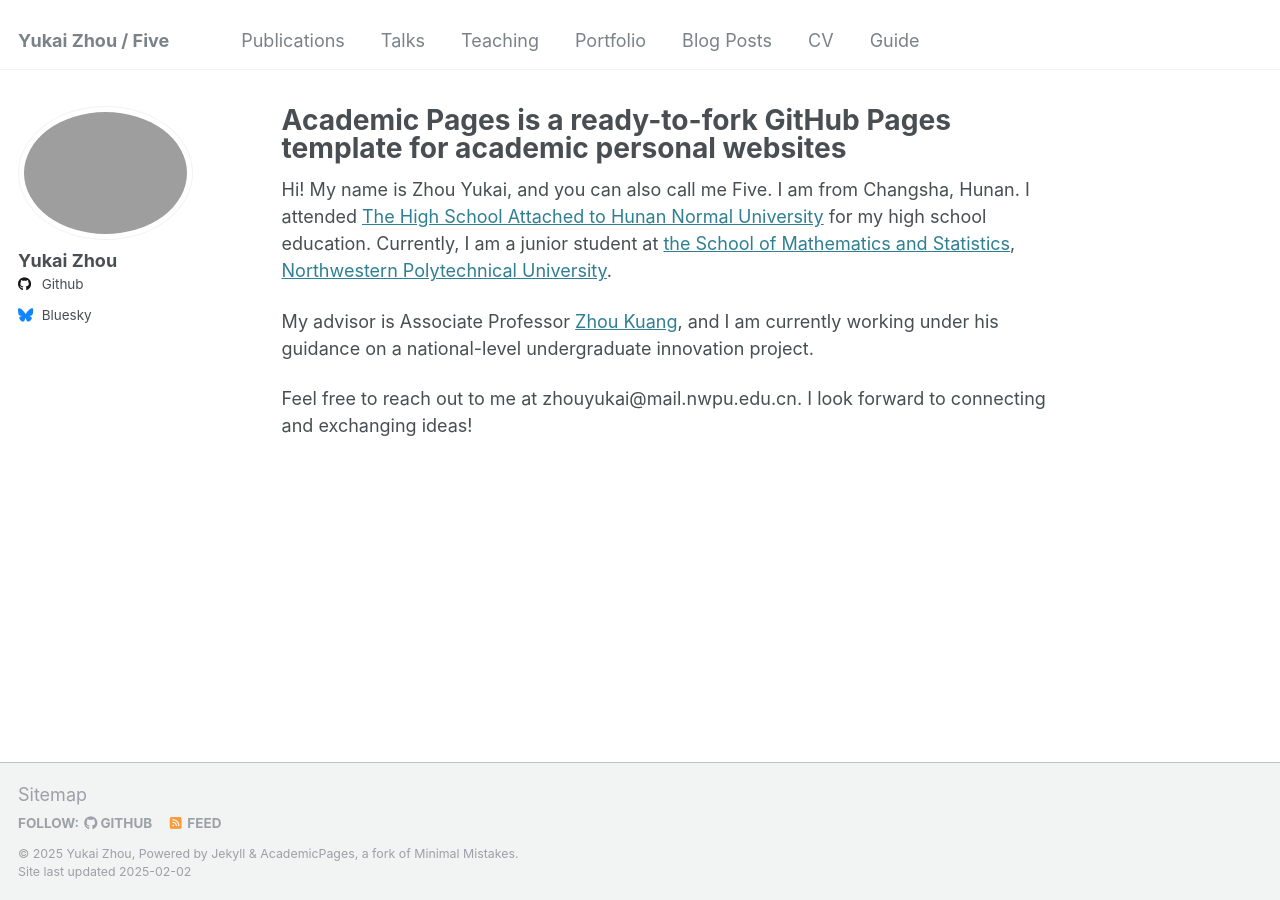
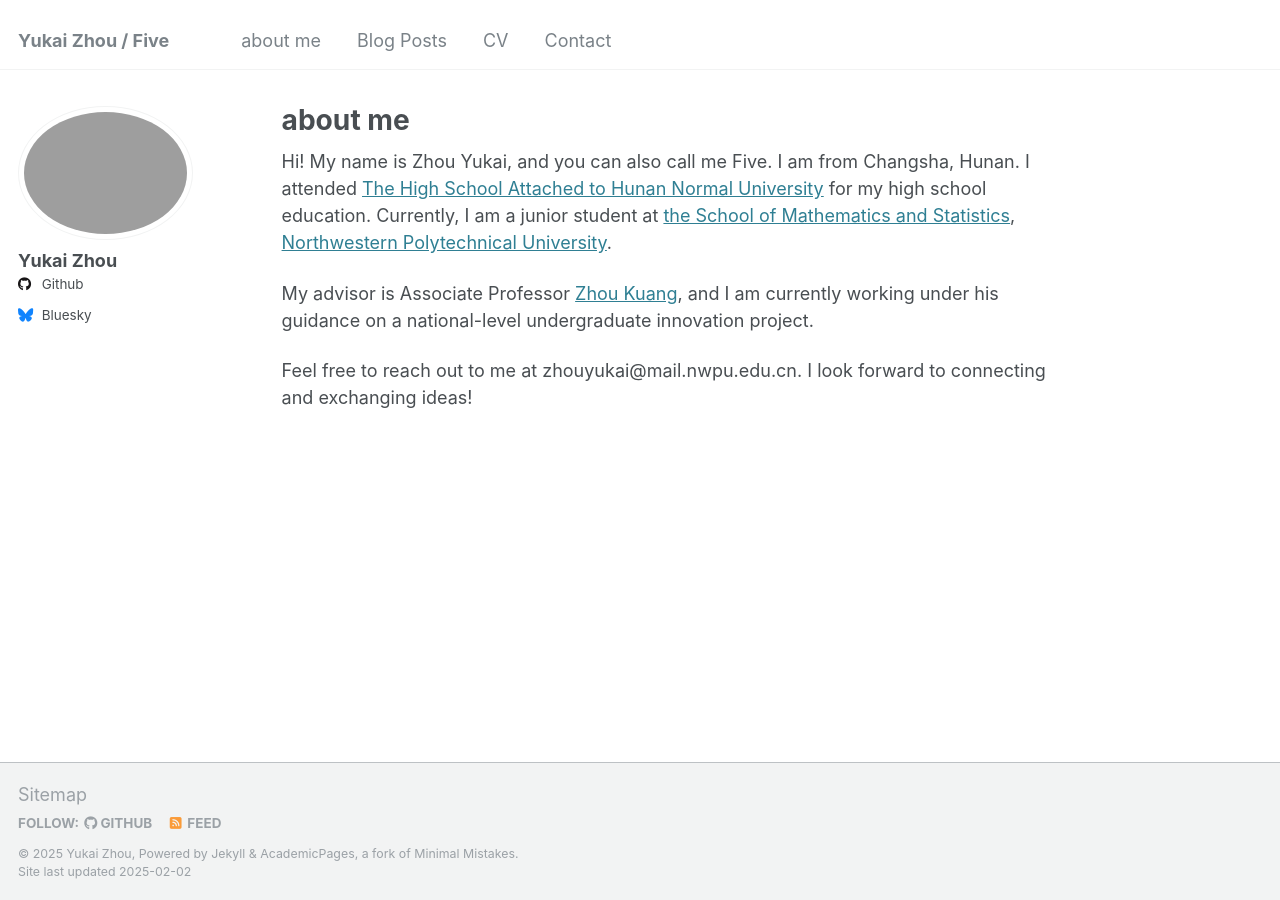
Before and after one commit to 520activater/520activater.github.io, a Jekyll site: the page built from _pages/about.md, in a window 1280 px wide. Built offline with Jekyll 4.4.1, drawn with Linux system fonts in a browser that asks for light colours.

Commit message:
navigation change

```diff
--- a/_data/navigation.yml
+++ b/_data/navigation.yml
@@ -5,17 +5,17 @@
 # prevent it from being included in the site.
 
 main:
-  - title: "Publications"
-    url: /publications/
+  - title: "about me"
+    url: /
 
-  - title: "Talks"
-    url: /talks/
+ # - title: "Talks"
+  #  url: /talks/
 
-  - title: "Teaching"
-    url: /teaching/
+ #- title: "Teaching"
+ #   url: /teaching/
 
-  - title: "Portfolio"
-    url: /portfolio/
+#  - title: "Portfolio"
+ #   url: /portfolio/
 
   - title: "Blog Posts"
     url: /year-archive/
@@ -23,5 +23,8 @@ main:
   - title: "CV"
     url: /cv/
 
-  - title: "Guide"
-    url: /markdown/
+ # - title: "Guide"
+#  url: /markdown/
+
+  - title: "Contact"
+    url: /contact/
--- a/_pages/about.md
+++ b/_pages/about.md
@@ -1,6 +1,6 @@
 ---
 permalink: /
-title: "Academic Pages is a ready-to-fork GitHub Pages template for academic personal websites"
+title: "about me"
 author_profile: true
 redirect_from:
   - /about/
```
Also changed, not shown: _pages/contact.md (added, +15 -0 lines).
